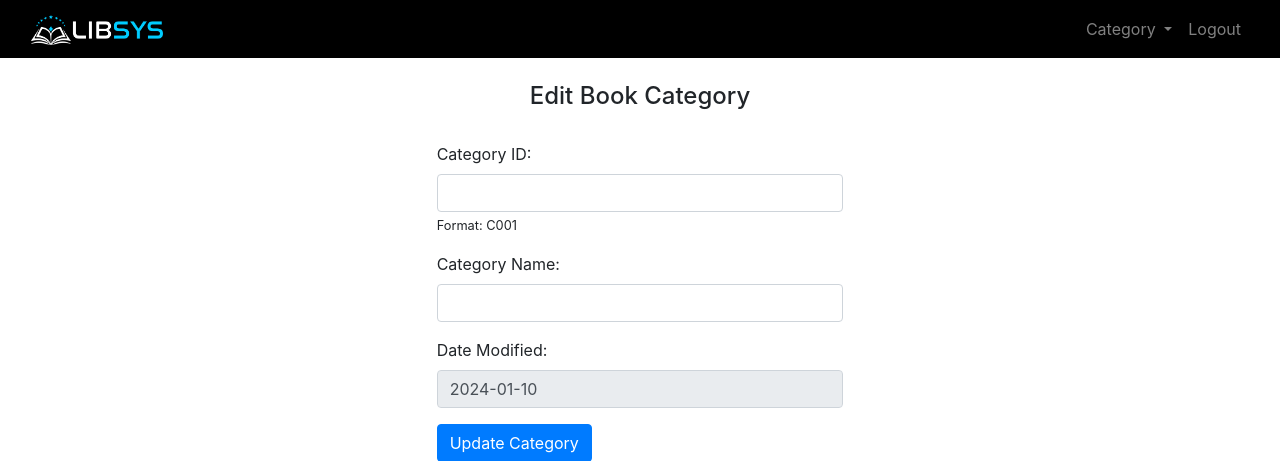
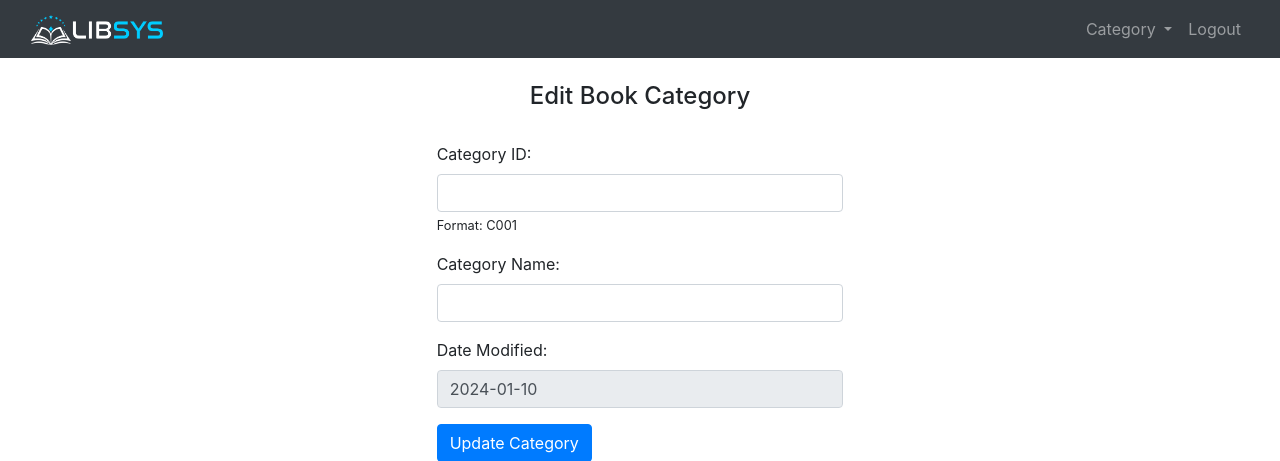
Before and after one commit to Thilina-jay/BookZone, a PHP site: page /edit_cat.php in a window 1280 px wide. Shown: the top 461 px of the page. Run offline with PHP 8.4, Linux system fonts and the light colour scheme.

Commit message:
conflict handled

```diff
--- a/edit_cat.php
+++ b/edit_cat.php
@@ -72,14 +72,13 @@ function get_category_name_from_database() {
     display: block;
     margin: 20px auto;
 	}
-    .navbar-custom {
-            background-color: #000000;
-        }
-    </style>
+</style>
 </head>
+
 <body>
 
-<nav class="navbar navbar-expand-lg navbar-dark navbar-custom">
+
+    <nav class="navbar navbar-expand-lg navbar-dark bg-dark">
         <div class="container-fluid">
             <div class="navbar-header">
                 <a class="navbar-brand" href="user_dashboard.php">
```
